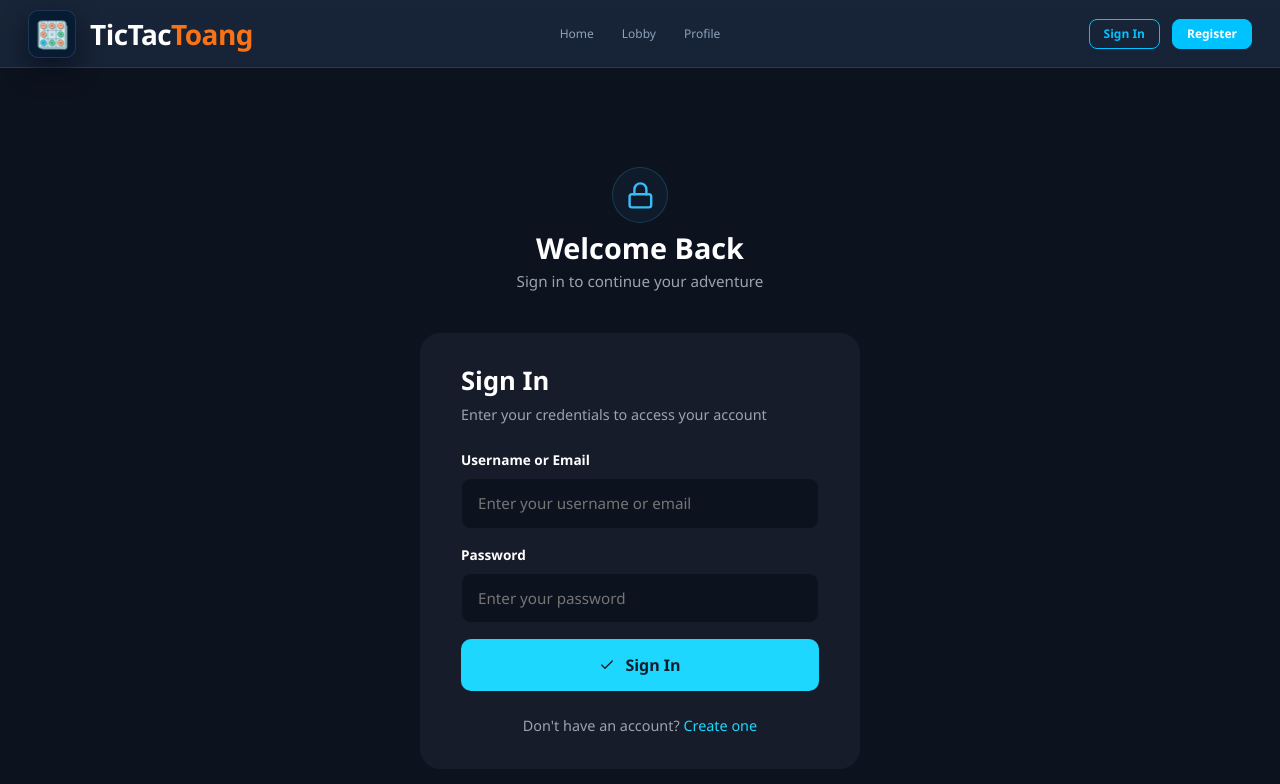
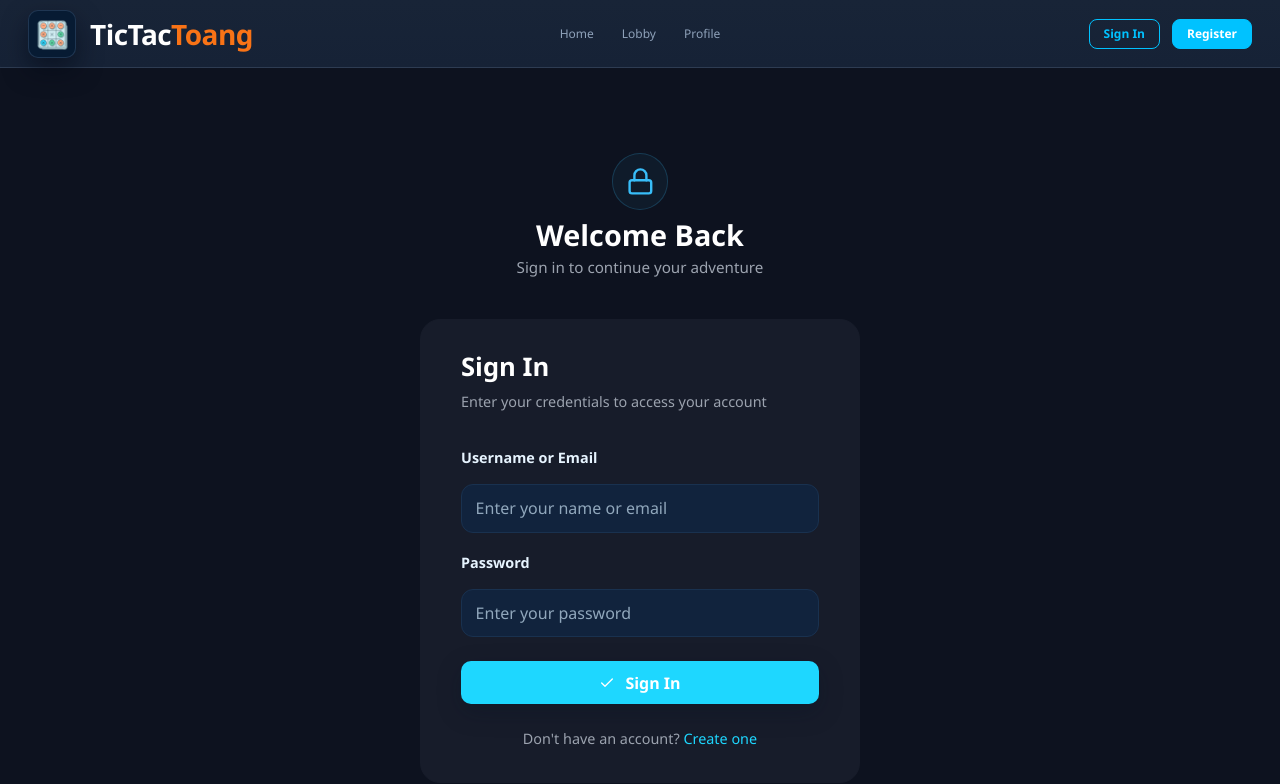
Before and after one commit to RMIT-Full-Stack-Development-2026A/Group9, a React (Vite) app in the folder frontend/: page /login in a window 1280 px wide. Shown: the top 784 px of the page. Built offline with nearby package versions, Linux system fonts and the light colour scheme; no server answers.

Commit message:
Refactor LoginForm component: remove comments, add validation, and replace input elements with reusable components

```diff
--- a/frontend/src/modules/auth/components/LoginForm/LoginForm.jsx
+++ b/frontend/src/modules/auth/components/LoginForm/LoginForm.jsx
@@ -1,20 +1,6 @@
-/**
- * ============================================================================
- * LOGIN FORM (The Auth Gateway)
- * ============================================================================
- * Location: src/modules/auth/components/LoginForm.jsx
- * Purpose: This component handles the actual user interaction for logging in.
- * It manages local form state, input validation, and calls the 'useLogin'
- * custom hook to communicate with the backend.
- * * Key Responsibilities:
- * 1. State Management: Handling 'email' and 'password' input values.
- * 2. Form Validation: Checking for empty fields before hitting the API.
- * 3. Error Handling: Displaying "Invalid Credentials" or "Server Down"
- * feedback directly to the user.
- * 4. UI Polish: Disabling the button during the "Loading" state to
- * prevent double-submissions.
- */
-
+import { validateLogin } from "/src/shared/utils/validators.js";
+import Input from "/src/shared/ui/Input/Input.jsx";
+import Button from "/src/shared/ui/Button/Button.jsx";
 import React, { useState, useContext } from 'react';
 import { useNavigate, useLocation, Link } from 'react-router-dom';
 import { AuthContext } from "/src/app/providers/AuthProvider.jsx";
@@ -34,8 +20,15 @@ export default function Login() {
     //redirect user to where they were trying to go or homepage
     const from = location.state?.from || "/";
 
+    const [validationError, setValidationError] = useState("");
     const handleSubmit = async (e) => {
         e.preventDefault();
+        setValidationError("");
+        const validation = validateLogin({ identifier, password });
+        if (validation) {
+            setValidationError(validation.error);
+            return;
+        }
         try {
             const response = await handleLogin({ identifier, password });
             // update global state
@@ -62,46 +55,51 @@ export default function Login() {
                     <h2 className={styles.cardTitle}>Sign In</h2>
                     <p className={styles.cardSubtitle}>Enter your credentials to access your account</p>
 
-                {error && (
+                    {(validationError || error) && (
                         <div className={styles.errorAlert}>
                             <FiAlertCircle className={styles.errorIcon} />
                             <div className={styles.errorContent}>
-							<span className={styles.errorTitle}>Invalid credentials</span>
-							<p className={styles.errorDescription}>{error}</p>
+                                <span className={styles.errorTitle}>{validationError ? "Validation error" : "Invalid credentials"}</span>
+                                <p className={styles.errorDescription}>{validationError || error}</p>
                             </div>
                         </div>
                     )}
 
+
                     <form onSubmit={handleSubmit}>
-                    <div className={styles.inputGroup}>
-                        <label className={styles.inputLabel}>Username or Email</label>
-                        <input
+                        <div style={{ marginBottom: '0.5rem' }}>
+                            <Input
+                                label="Username or Email"
                                 type="text"
-                            className={styles.customInput}
-                            placeholder="Enter your username or email"
+                                name="identifier"
                                 value={identifier}
-                            onChange={(e) => setIdentifier(e.target.value)}
-                            required
+                                onChange={e => setIdentifier(e.target.value)}
+                                placeholder="Enter your name or email"
+                                error={!!validationError && validationError.toLowerCase().includes('email')}
+                                errorMessage={validationError && validationError.toLowerCase().includes('email') ? validationError : ''}
                             />
                         </div>
-                    <div className={styles.inputGroup}>
-                        <label className={styles.inputLabel}>Password</label>
-                        <input
+                        <div style={{ marginBottom: '1.5rem' }}>
+                            <Input
+                                label="Password"
                                 type="password"
-                            className={styles.customInput}
+                                name="password"
+                                value={password}
+                                onChange={e => setPassword(e.target.value)}
                                 placeholder="Enter your password"
-                            value={password}
-                            onChange={(e) => setPassword(e.target.value)}
-                            required
+                                error={!!validationError && validationError.toLowerCase().includes('password')}
+                                errorMessage={validationError && validationError.toLowerCase().includes('password') ? validationError : ''}
                             />
                         </div>
-
-                    {/* Footer removed as requested */}
-
-                    <button type="submit" className={styles.signInBtn} disabled={isSubmitting}>
-                        <FiCheck />
+                        <Button
+                            type="submit"
+                            className={styles.signInBtn}
+                            disabled={isSubmitting}
+                            icon={<FiCheck />}
+                            style={{ width: '100%' }}
+                        >
                             {isSubmitting ? 'Signing In...' : 'Sign In'}
-                    </button>
+                        </Button>
                     </form>
 
                     <div className={styles.registerLinkSection}>
```
Lines whose indentation alone changed are shown as unchanged.
